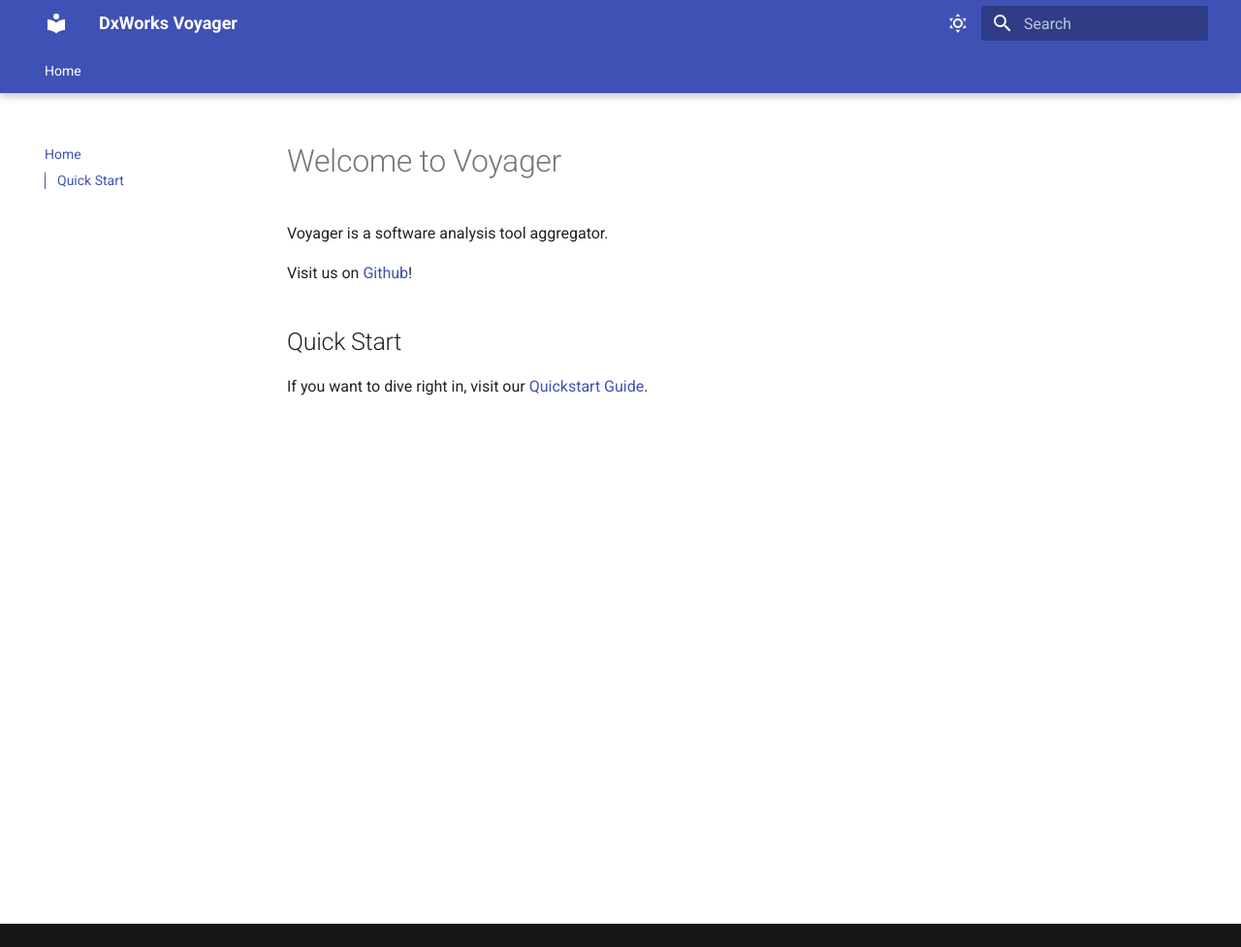
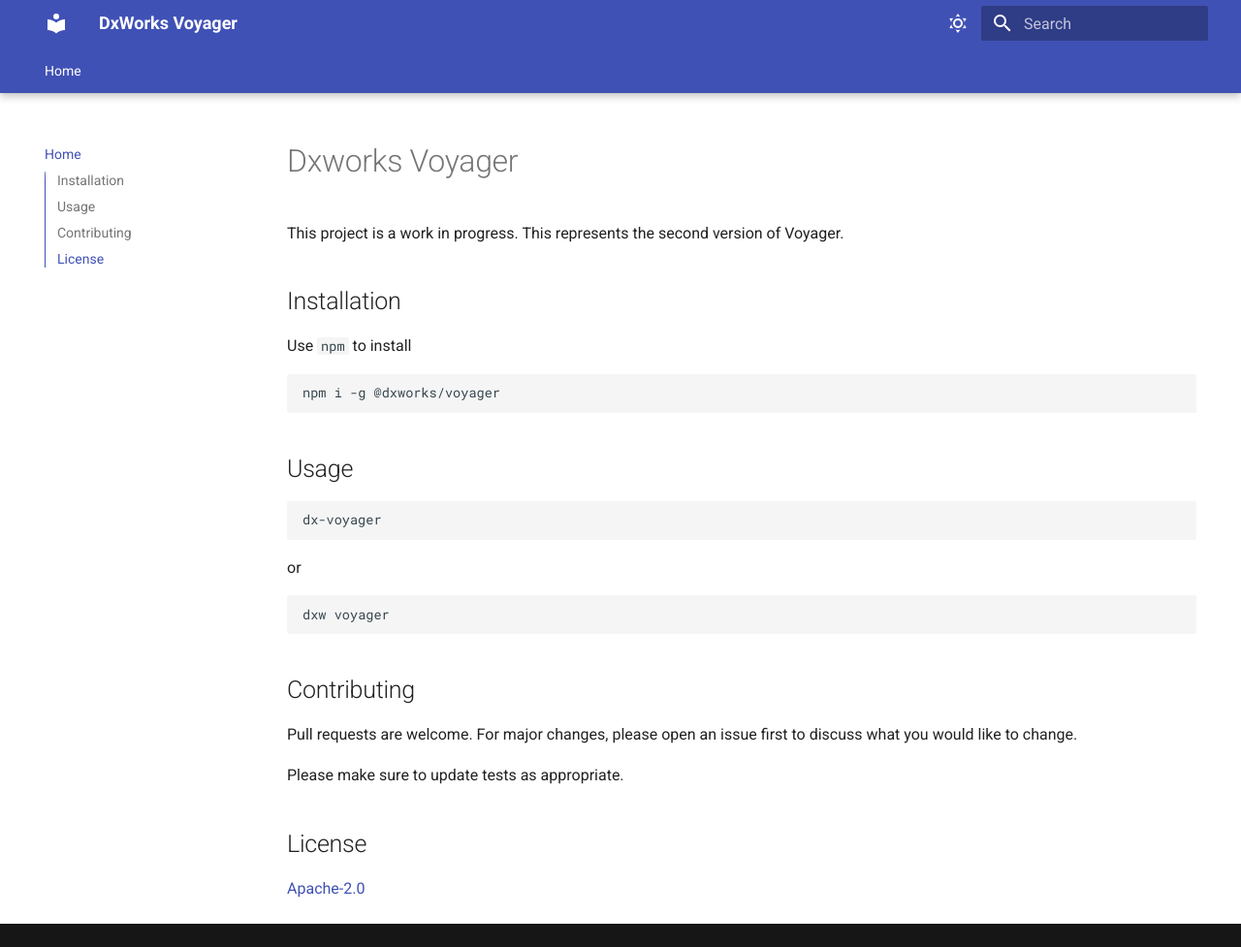
Before and after one commit to dxworks/voyager, an MkDocs documentation site: the page built from docs/index.md, in a window 1280 px wide and 977 px high. Shown: the whole window at 97% size. Built offline with MkDocs 1.6.1 and Material for MkDocs 9.7.7, drawn with Linux system fonts in a browser that asks for light colours.

````diff
--- a/docs/index.md
+++ b/docs/index.md
@@ -1,8 +1,29 @@
-# Welcome to Voyager
+# Dxworks Voyager
 
-Voyager is a software analysis tool aggregator.
+This project is a work in progress. This represents the second version of Voyager.
 
-Visit us on [Github](https://github.com/dxworks/voyager)!
+## Installation
 
-## Quick Start
-If you want to dive right in, visit our [Quickstart Guide](quickstart.md).
+Use `npm` to install
+
+```bash
+npm i -g @dxworks/voyager
+```
+
+## Usage
+
+```shell
+dx-voyager
+```
+or
+```shell
+dxw voyager
+```
+
+## Contributing
+Pull requests are welcome. For major changes, please open an issue first to discuss what you would like to change.
+
+Please make sure to update tests as appropriate.
+
+## License
+[Apache-2.0](https://choosealicense.com/licenses/apache)
````
Also changed, not shown: 3 other files.
